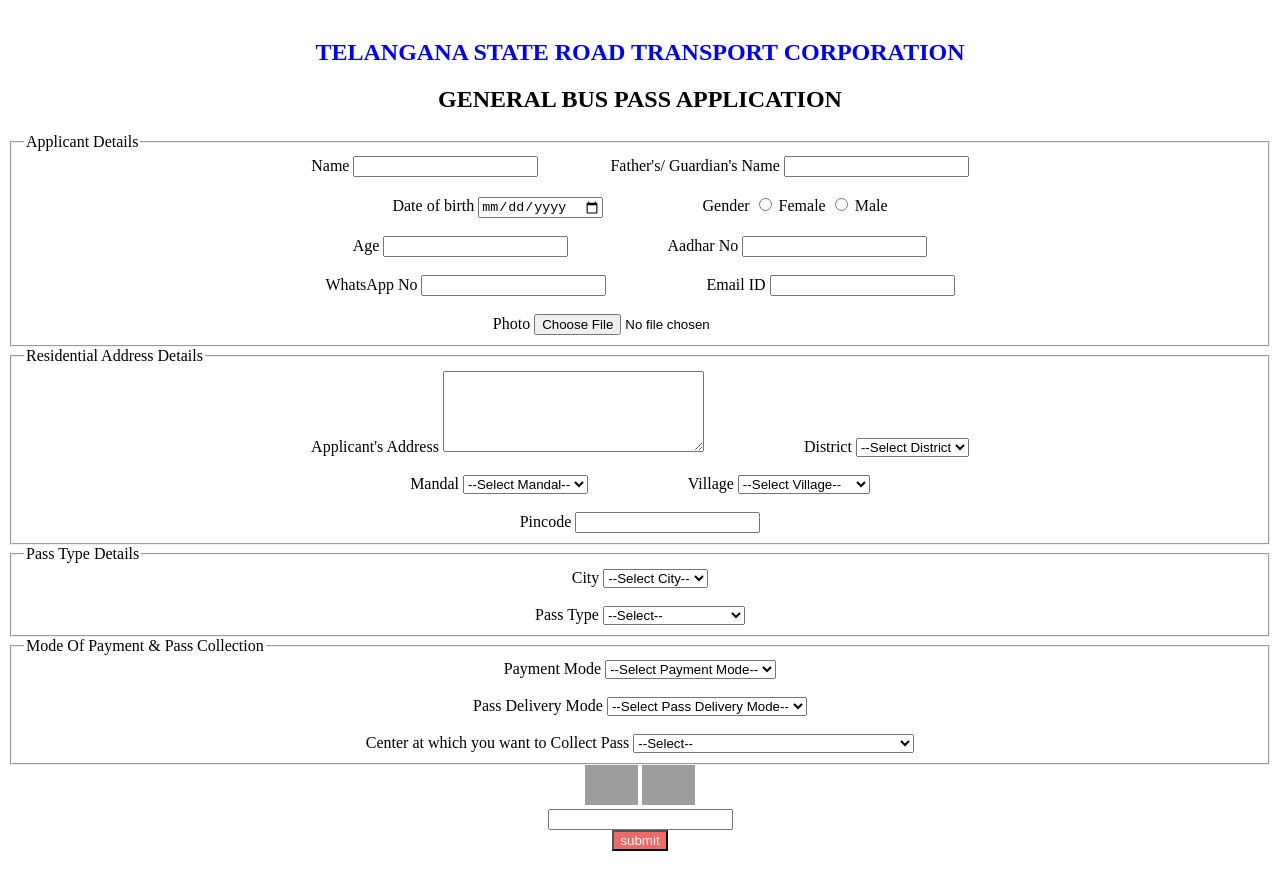
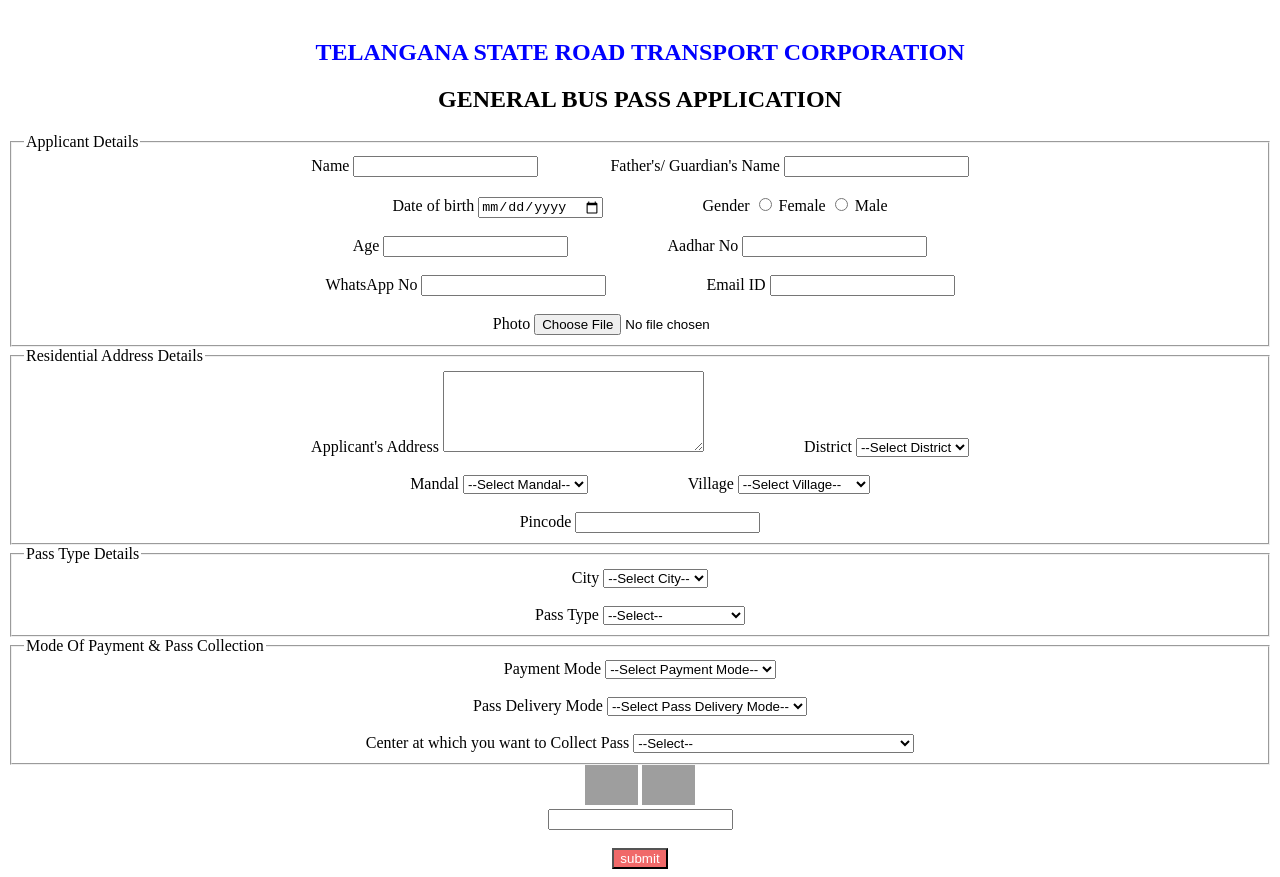
Before and after one commit to GaneshMandaloju/46r-tasks, a plain HTML site: page BusPass/index.html in a window 1280 px wide. Shown: the part 61-938 px from the top of the page. Drawn offline with Linux system fonts and the light colour scheme; grey boxes are pictures that could not be loaded.

Commit message:
Add files via upload

```diff
--- a/BusPass/index.html
+++ b/BusPass/index.html
@@ -139,7 +139,7 @@
 
         <img src="https://miro.medium.com/v2/resize:fit:600/1*MHqIWdansPvRMEmUK2KNPw.png" alt="" height="40">
         <img src="https://www.kindpng.com/picc/m/151-1519545_transparent-enter-png-captcha-refresh-image-png-png.png" alt="" height="40"><br>
-        <input type="text" name="captcha" id="captcha"><br>
+        <input type="text" name="captcha" id="captcha"><br><br>
 
         <input type="submit" value="submit" style="background-color: rgb(240, 105, 105); color: white;">
     </center>
```
